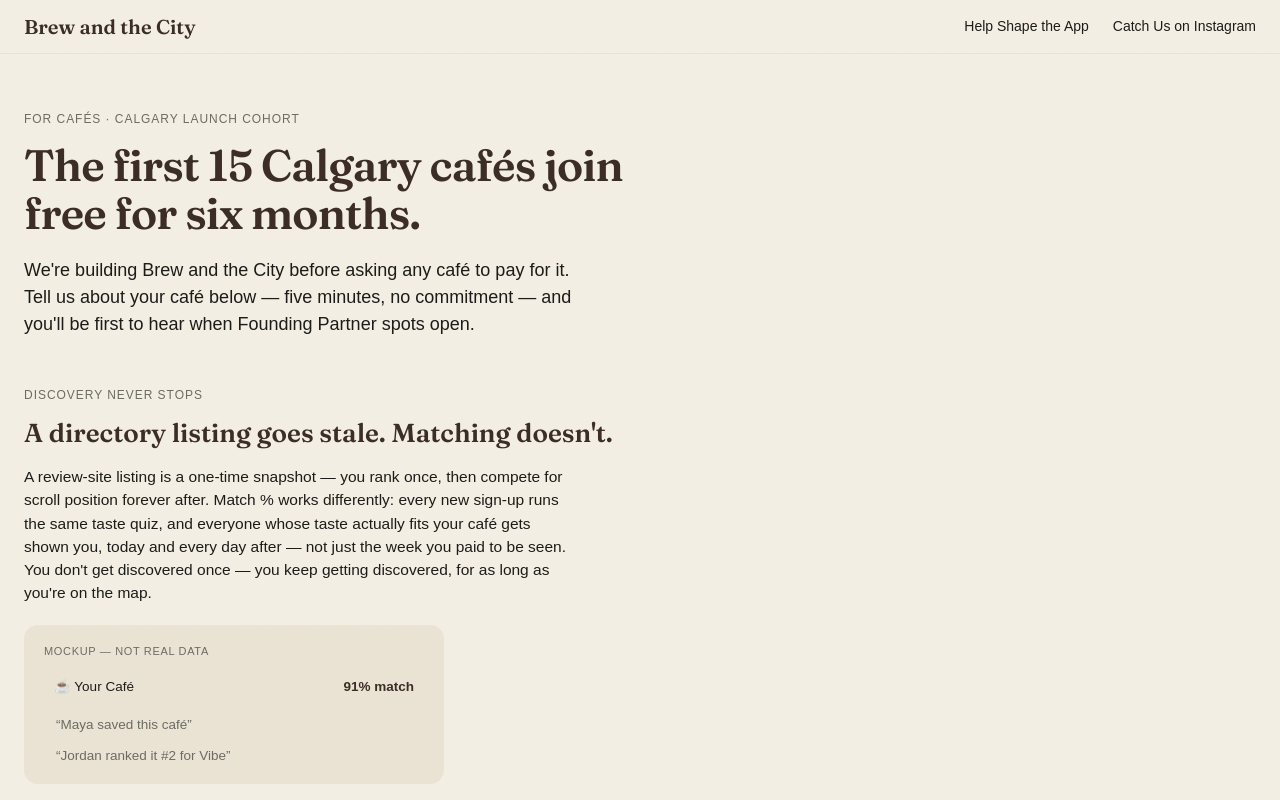
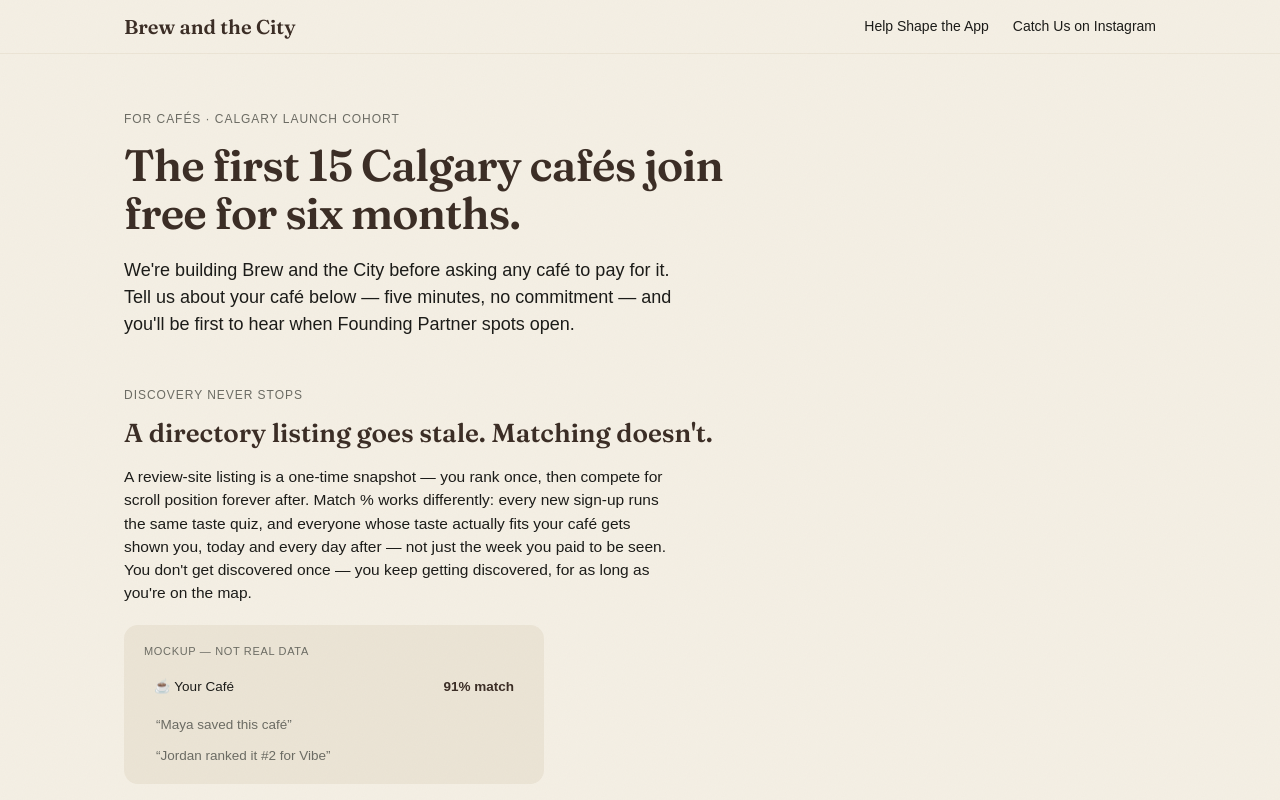
Before and after one commit to fareessgbon/the-brew-and-the-city, a Next.js app: page /for-cafes in a window 1280 px wide. Shown: the top 800 px of the page. Built offline with nearby package versions, Linux system fonts and the light colour scheme; no server answers; a web font is replaced by a local one.

Commit message:
Revert "Make site content full-width instead of capped at 1080px"
This reverts commit c264c2ebbab6f84de072492c1c3623c2b309d34d.

```diff
--- a/app/globals.css
+++ b/app/globals.css
@@ -75,7 +75,8 @@ a {
   color: var(--ceremony);
 }
 .wrap {
-  width: 100%;
+  max-width: 1080px;
+  margin: 0 auto;
   padding: 0 24px;
 }
 
```
